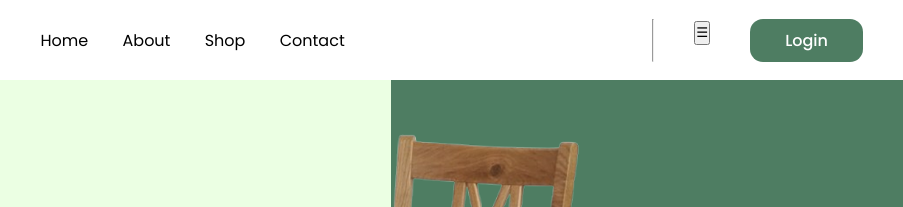
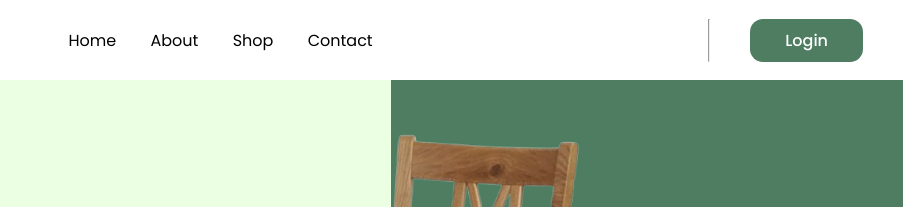
Before and after one commit to ryverdevv/wooden-hand, a plain HTML site: page users/index.html in a window 1280 px wide. Shown: the top 207 px of the page, 377-1280 px from the left. Drawn offline with Linux system fonts and the light colour scheme; a web font is replaced by a local one.

Commit message:
update landing

```diff
--- a/users/index.html
+++ b/users/index.html
@@ -24,7 +24,7 @@
         </div>
         <div class="nav-right">
             <hr>
-            <div class="tablet-navbar">
+            <div style="display: none;" class="tablet-navbar">
                 <button id="hamburgerBtn" onclick="toggleSidebar()">
                     ☰
                 </button>
```
